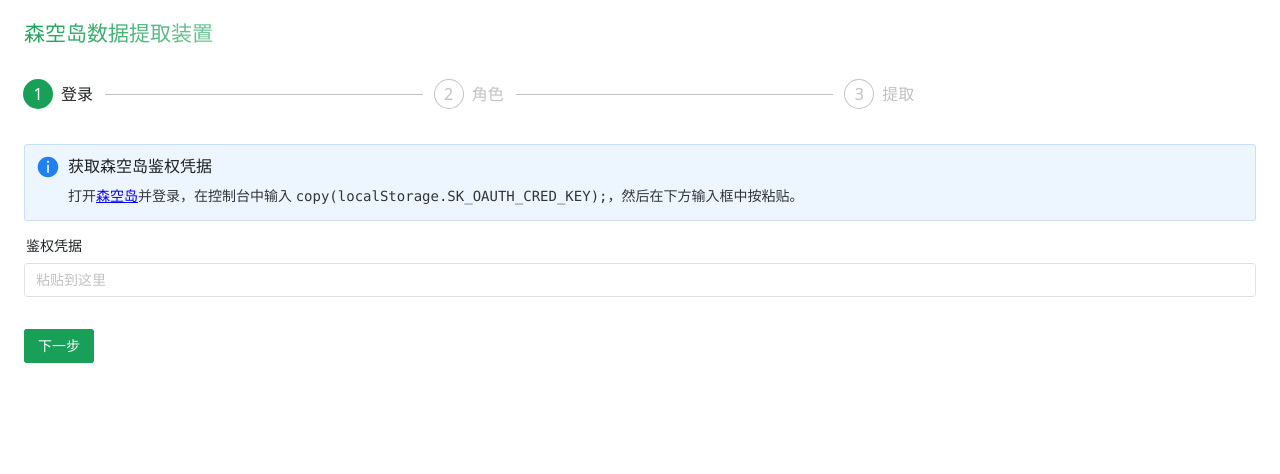
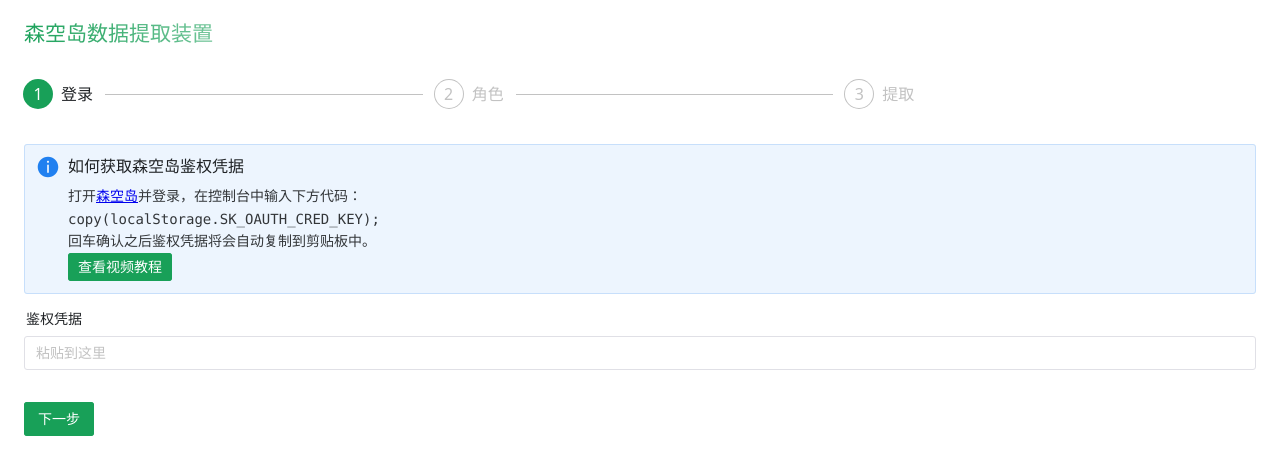
Before and after one commit to oott123/sklanding, a Vue app: page / in a window 1280 px wide. Shown: the top 474 px of the page. Built offline with nearby package versions, Linux system fonts and the light colour scheme.

Commit message:
feat: video guide

```diff
--- a/components.d.ts
+++ b/components.d.ts
@@ -11,6 +11,7 @@
     NAlert: typeof import('naive-ui')['NAlert']
     NButton: typeof import('naive-ui')['NButton']
     NCode: typeof import('naive-ui')['NCode']
+    NDialog: typeof import('naive-ui')['NDialog']
     NDialogProvider: typeof import('naive-ui')['NDialogProvider']
     NEmpty: typeof import('naive-ui')['NEmpty']
     NFormItem: typeof import('naive-ui')['NFormItem']
@@ -24,6 +25,8 @@
     NListItem: typeof import('naive-ui')['NListItem']
     NLoadingBarProvider: typeof import('naive-ui')['NLoadingBarProvider']
     NMessageProvider: typeof import('naive-ui')['NMessageProvider']
+    NModal: typeof import('naive-ui')['NModal']
+    NModel: typeof import('naive-ui')['NModel']
     NSpace: typeof import('naive-ui')['NSpace']
     NSpin: typeof import('naive-ui')['NSpin']
     NStep: typeof import('naive-ui')['NStep']
--- a/src/components/Main.vue
+++ b/src/components/Main.vue
@@ -1,6 +1,7 @@
 <script setup lang="ts">
 import { onMounted, ref } from 'vue'
 import { useDialog, useLoadingBar, useMessage } from 'naive-ui'
+import guideVideo from '../assets/sklanding-guide.mp4'
 
 const message = useMessage()
 const loadingBar = useLoadingBar()
@@ -8,6 +9,7 @@
 const cred = ref(localStorage.sklandCred ?? '')
 const step = ref(1)
 const isLoading = ref(false)
+const showGuideVideo = ref(false)
 
 const predefinedScopes = [
   { path: `status.uid`, desc: '玩家 UID', class: 'asdfghjkl' },
@@ -208,16 +210,20 @@
           <n-step title="提取" />
         </n-steps>
       </n-layout-header>
+      <n-modal v-model:show="showGuideVideo">
+        <video controls :src="guideVideo" style="max-width: 80%; max-height: 80%"></video>
+      </n-modal>
       <n-layout-content content-style="padding: 24px;">
         <div v-if="step == 1">
           <n-space vertical>
-            <n-alert title="获取森空岛鉴权凭据" type="info">
-              打开<a href="https://www.skland.com" target="_blank">森空岛</a>并登录，在控制台中输入
-              <n-code
-                code="copy(localStorage.SK_OAUTH_CRED_KEY);"
-                language="javascript"
-                inline
-              />，然后在下方输入框中按粘贴。
+            <n-alert title="如何获取森空岛鉴权凭据" type="info">
+              打开<a href="https://www.skland.com" target="_blank">森空岛</a>并登录，在控制台中输入下方代码：
+              <br />
+              <n-code code="copy(localStorage.SK_OAUTH_CRED_KEY);" language="javascript" inline />
+              <br />
+              回车确认之后鉴权凭据将会自动复制到剪贴板中。
+              <br />
+              <n-button size="small" type="primary" @click="showGuideVideo = true">查看视频教程</n-button>
             </n-alert>
             <div></div>
             <n-form-item label="鉴权凭据">
```
Also changed, not shown: 1 other file (tests, documents, lock files or other folders).
